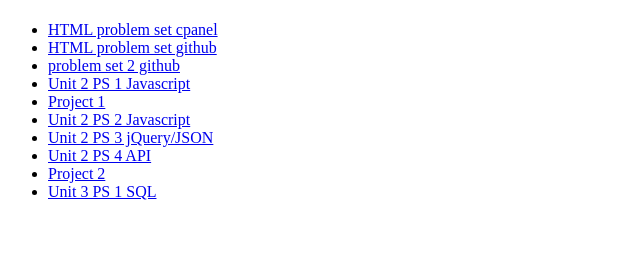
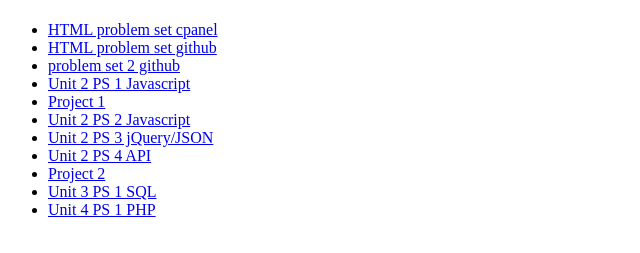
Before and after one commit to pauljproche/porfolio, a plain HTML site: page portfolio.html in a window 1280 px wide. Shown: the part 59-312 px from the top of the page, without its empty margins (0-640 px from the left). Drawn offline with Linux system fonts and the light colour scheme.

Commit message:
Update portfolio.html

```diff
--- a/portfolio.html
+++ b/portfolio.html
@@ -15,6 +15,7 @@
             <li><a href="https://pauljproche.github.io/ajax_fetch/">Unit 2 PS 4 API</li>
             <li><a href="https://pauljproche.github.io/wordle_demo/">Project 2</li>
             <li><a href="https://pauljproche.github.io/unit3ps1-sql/">Unit 3 PS 1 SQL</li>
+            <li><a href="http://paulrochedemo.com/">Unit 4 PS 1 PHP</li>
         </ul>
     </body>
 </html>
```
